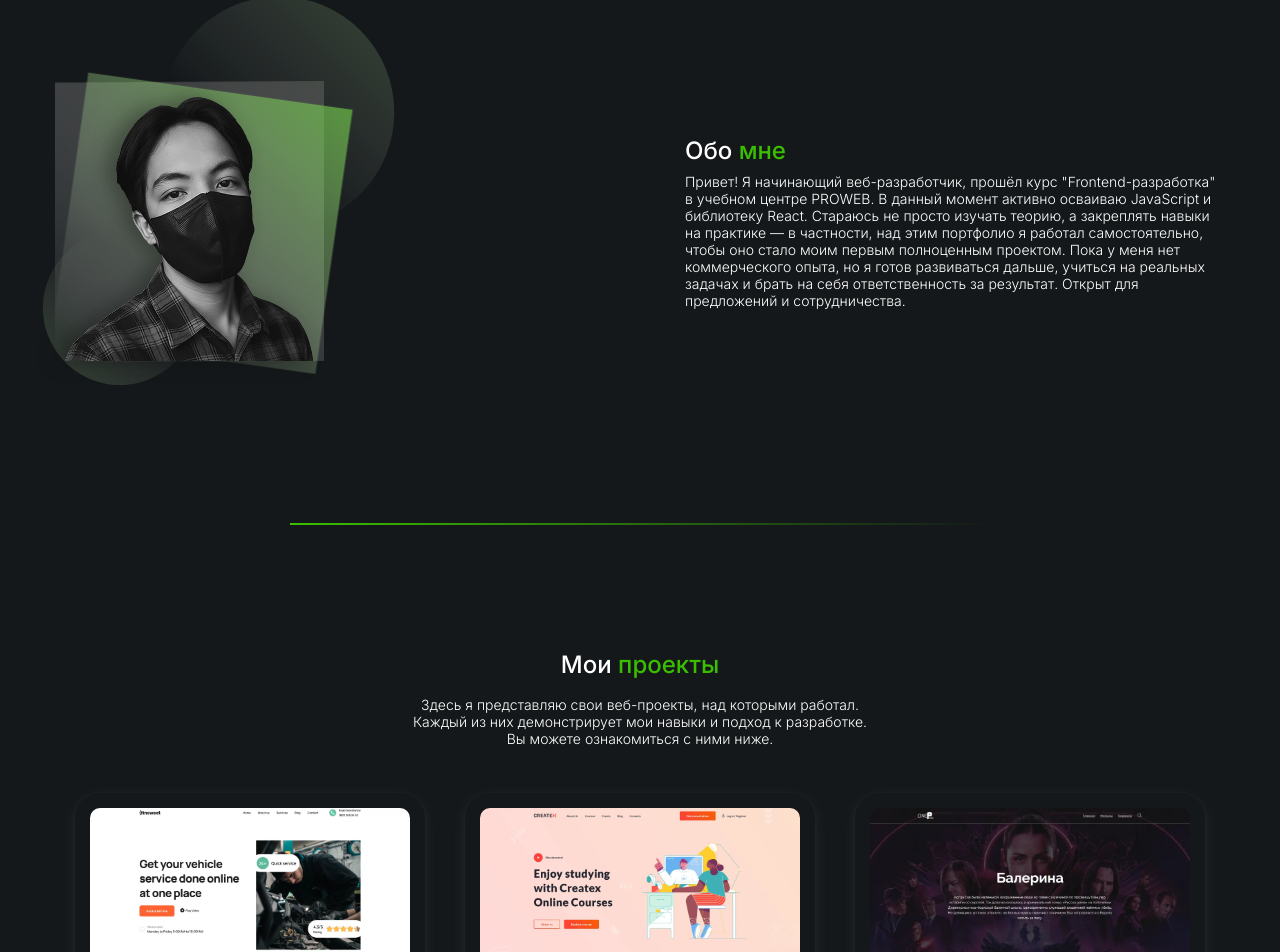
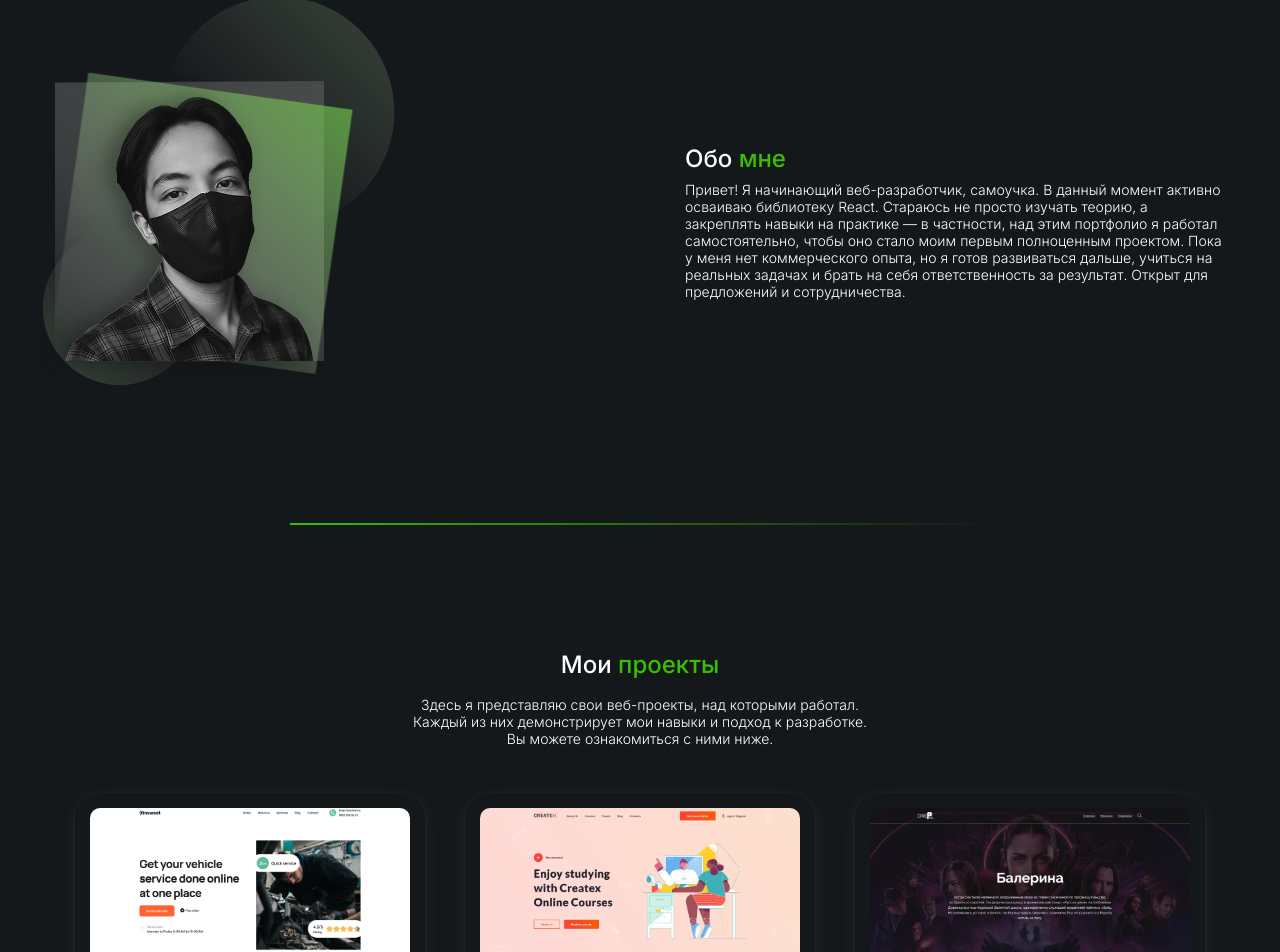
Before and after one commit to Nephilim24/React_Portfolio, a React (Vite) app: page / in a window 1280 px wide. Shown: the part 924-1876 px from the top of the page. Built offline with nearby package versions, Linux system fonts and the light colour scheme.

Commit message:
Updated About.jsx. I am self-taught from now on

```diff
--- a/src/components/Main/About/About.jsx
+++ b/src/components/Main/About/About.jsx
@@ -100,9 +100,8 @@ const About = () => {
             Обо <span>мне</span>
           </Title>
           <Descr>
-            Привет! Я начинающий веб-разработчик, прошёл курс
-            "Frontend-разработка" в учебном центре PROWEB. В данный момент
-            активно осваиваю JavaScript и библиотеку React. Стараюсь не просто
+            Привет! Я начинающий веб-разработчик, самоучка. В данный момент
+            активно осваиваю библиотеку React. Стараюсь не просто
             изучать теорию, а закреплять навыки на практике — в частности, над
             этим портфолио я работал самостоятельно, чтобы оно стало моим первым
             полноценным проектом. Пока у меня нет коммерческого опыта, но я
```
